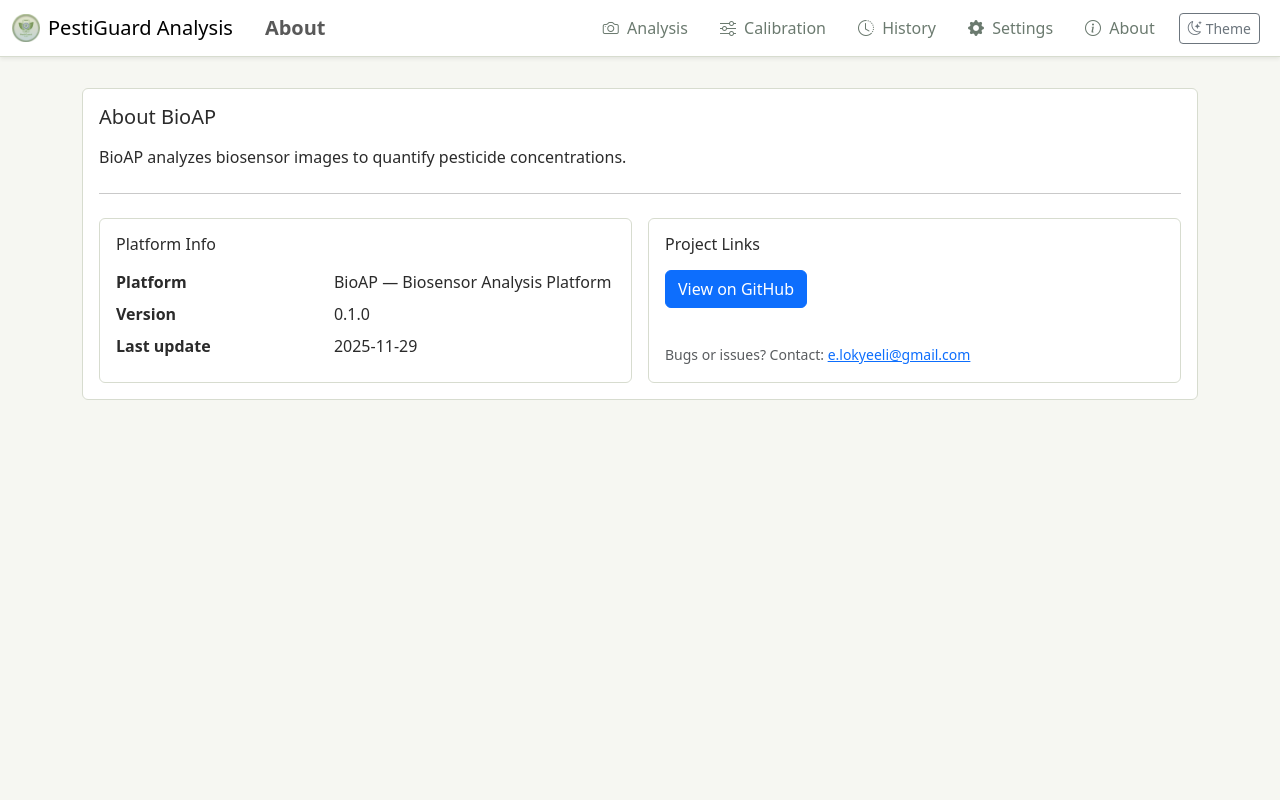
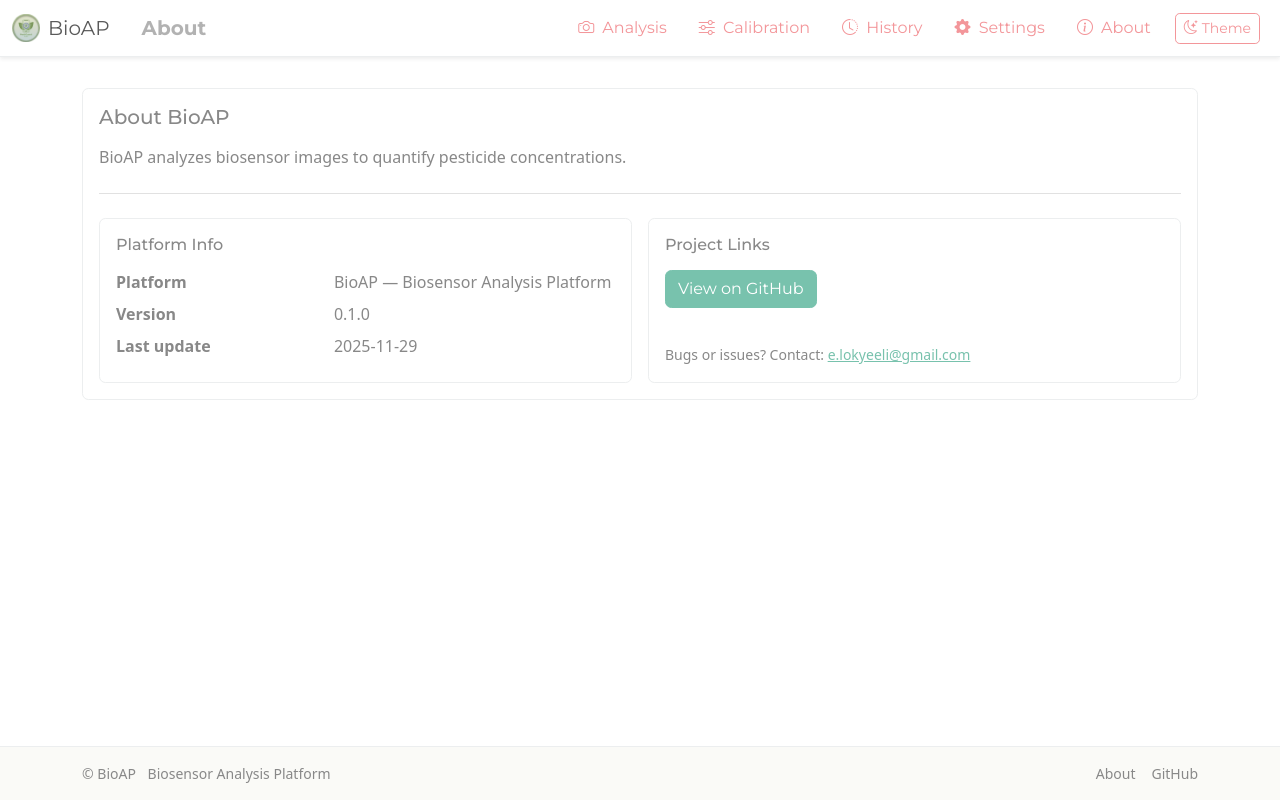
Before and after one commit to e-muzi/bioap-flask, a Flask app: page /about in a window 1280 px wide. Run offline with Flask 3, Linux system fonts and the light colour scheme; parts of the project's set-up code (start-up, migrations or seed data) failed here and were passed over; some libraries are stand-ins or nearby versions.

Commit message:
style: UI redesign using Bootstrap

```diff
--- a/static/css/theme.css
+++ b/static/css/theme.css
@@ -1,25 +1,6 @@
-/* PestiGuard BioAP theme - light and dark palettes */
+/* BioAP theme - augment Bootswatch (light) + custom dark palette */
 :root {
-  /* Brand and semantic colors */
-  --bs-primary: #2F7D32;
-  --bs-primary-rgb: 47, 125, 50;
-  --bs-success: #6DBF4B;
-  --bs-success-rgb: 109, 191, 75;
-  --bs-secondary: #6B7A6F;
-  --bs-secondary-rgb: 107, 122, 111;
-  --bs-info: #4E9F8A;
-  --bs-info-rgb: 78, 159, 138;
-  --bs-warning: #E1A700;
-  --bs-warning-rgb: 225, 167, 0;
-  --bs-danger: #B03A2E;
-  --bs-danger-rgb: 176, 58, 46;
-
-  /* Surfaces and text */
-  --bs-body-bg: #F6F7F2;
-  --bs-body-color: #2B2B2B;
-  --bs-border-color: #D7DCCF;
-
-  /* Custom surfaces */
+  /* Custom surfaces for cards/nav (keep light Bootswatch palette for core colors) */
   --ag-surface: #FFFFFF;
   --ag-surface-subtle: #FAFAF7;
   --ag-navbar-bg: #FFFFFF;
--- a/templates/about.html
+++ b/templates/about.html
@@ -1,5 +1,5 @@
 {% extends 'base.html' %}
-{% block title %}About - PestiGuard{% endblock %}
+{% block title %}About - BioAP{% endblock %}
 {% block content %}
   <div class="card">
     <div class="card-body">
--- a/templates/analysis.html
+++ b/templates/analysis.html
@@ -1,5 +1,5 @@
 {% extends 'base.html' %}
-{% block title %}Analysis - PestiGuard{% endblock %}
+{% block title %}Analysis - BioAP{% endblock %}
 {% block content %}
   <div class="card mb-3">
     <div class="card-body">
--- a/templates/base.html
+++ b/templates/base.html
@@ -7,8 +7,8 @@
     <!-- Import the macro file -->
     {% import 'render_navbar.html' as render_navbar%}
 
-    <!-- Bootstrap 5 CSS and Icons -->
-    {{ bootstrap.load_css() }}
+    <!-- Bootstrap 5 CSS (Bootswatch Minty) and Icons -->
+    <link href="https://cdn.jsdelivr.net/npm/bootswatch@5.3.3/dist/minty/bootstrap.min.css" rel="stylesheet">
     <link rel="stylesheet" href="https://cdn.jsdelivr.net/npm/bootstrap-icons@1.11.3/font/bootstrap-icons.min.css">
     <!-- Theme CSS -->
     <script>
@@ -47,10 +47,10 @@
       }
     </style>
 
-    <!-- Use a block for the title, defaulting to 'PestiGuard' -->
-    <title>{% block title %}PestiGuard{% endblock %}</title>
+  <!-- Use a block for the title, defaulting to 'BioAP' -->
+  <title>{% block title %}BioAP{% endblock %}</title>
   </head>
-  <body>
+  <body class="d-flex flex-column min-vh-100">
 
     <!--
       Use the macro to render the navbar.
@@ -60,7 +60,7 @@
     {{ render_navbar.render_navbar(title) }}
 
     <!-- Main content area -->
-    <main class="container my-4">
+    <main class="container my-4 flex-grow-1">
       {% with messages = get_flashed_messages(with_categories=true) %}
         {% if messages %}
           <div class="mb-3">
@@ -79,6 +79,19 @@
       -->
       {% block content %}{% endblock %}
     </main>
+
+    <footer class="border-top py-3 small text-muted mt-auto d-none d-lg-block" style="background: var(--ag-surface-subtle);">
+      <div class="container d-flex flex-wrap justify-content-between align-items-center">
+        <div>
+          <span>&copy; {{  now().year if false else '' }} BioAP</span>
+          <span class="ms-2">Biosensor Analysis Platform</span>
+        </div>
+        <div class="d-flex gap-3">
+          <a class="text-reset text-decoration-none" href="{{ url_for('about') }}">About</a>
+          <a class="text-reset text-decoration-none" href="https://github.com/e-muzi/bioap-flask" target="_blank" rel="noopener">GitHub</a>
+        </div>
+      </div>
+    </footer>
 
     <!-- Bootstrap 5 JS -->
     {{ bootstrap.load_js() }}
--- a/templates/calibration.html
+++ b/templates/calibration.html
@@ -1,5 +1,5 @@
 {% extends 'base.html' %}
-{% block title %}Calibration - PestiGuard{% endblock %}
+{% block title %}Calibration - BioAP{% endblock %}
 {% block content %}
   <div class="card mb-3">
     <div class="card-body">
--- a/templates/camera.html
+++ b/templates/camera.html
@@ -1,5 +1,5 @@
 {% extends 'base.html' %}
-{% block title %}Camera - PestiGuard{% endblock %}
+{% block title %}Camera - BioAP{% endblock %}
 {% block content %}
   <div class="card">
     <div class="card-body">
--- a/templates/history.html
+++ b/templates/history.html
@@ -1,5 +1,5 @@
 {% extends 'base.html' %}
-{% block title %}History - PestiGuard{% endblock %}
+{% block title %}History - BioAP{% endblock %}
 
 {% block content %}
   <form class="row g-2 mb-3" method="get" action="{{ url_for('history') }}">
--- a/templates/history_detail.html
+++ b/templates/history_detail.html
@@ -1,5 +1,5 @@
 {% extends 'base.html' %}
-{% block title %}Run Detail - PestiGuard{% endblock %}
+{% block title %}Run Detail - BioAP{% endblock %}
 {% block content %}
   <div class="row g-3">
     <div class="col-12 col-lg-8">
--- a/templates/render_navbar.html
+++ b/templates/render_navbar.html
@@ -3,8 +3,8 @@
   <div class="container-fluid">
     <div class="d-flex align-items-center">
       <a class="navbar-brand d-flex align-items-center" href="{{ url_for('analysis') }}">
-        <img src="{{ url_for('public_files', filename='BioAP_Logo.PNG') }}" alt="PestiGuard" style="height:28px;" class="me-2 align-text-bottom">
-        PestiGuard Analysis
+        <img src="{{ url_for('public_files', filename='BioAP_Logo.PNG') }}" alt="BioAP" style="height:28px;" class="me-2 align-text-bottom">
+        BioAP
       </a>
       <span class="navbar-text fs-5 fw-bold ms-3 my-0 py-0">
         {{ page_title }}
--- a/templates/settings.html
+++ b/templates/settings.html
@@ -1,5 +1,6 @@
 {% extends 'base.html' %}
 
+{% block title %}Settings - BioAP{% endblock %}
 {% block content %}
 <div class="row justify-content-center">
   <div class="col-md-8">
```
